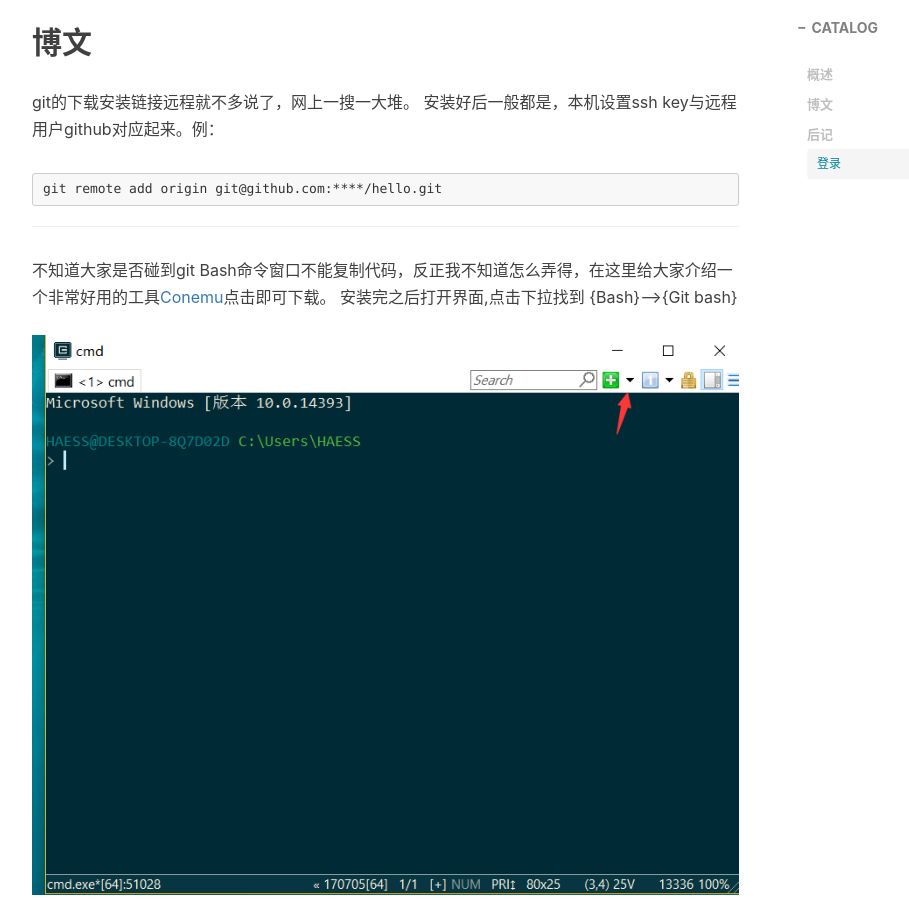
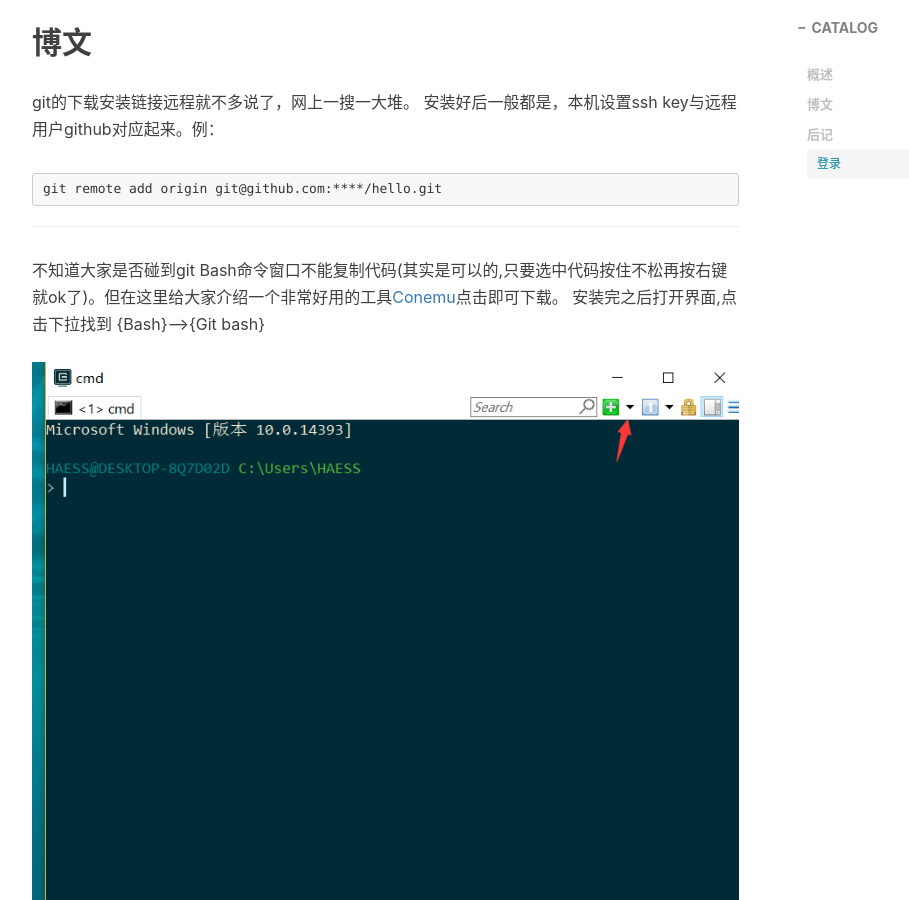
Before and after one commit to mrzhangxisheng/mrzhangxisheng.github.io, a Jekyll site: the page built from _posts/2017-07-09-gitExperience-2017.markdown, in a window 1280 px wide and 900 px high, scrolled down 698 px. Shown: the whole window, without its empty margins (233-1142 px from the left). Built offline with Jekyll 4.4.1, drawn with Linux system fonts in a browser that asks for light colours; nearby versions of some CDN libraries; comment, search, counter and statistics services are not loaded.

Commit message:
Update 2017-07-09-gitExperience-2017.markdown

````diff
--- a/_posts/2017-07-09-gitExperience-2017.markdown
+++ b/_posts/2017-07-09-gitExperience-2017.markdown
@@ -26,7 +26,7 @@
 git remote add origin git@github.com:****/hello.git
 ```
 ---
-不知道大家是否碰到git Bash命令窗口不能复制代码，反正我不知道怎么弄得，在这里给大家介绍一个非常好用的工具[Conemu](https://www.fosshub.com/ConEmu.html)点击即可下载。
+不知道大家是否碰到git Bash命令窗口不能复制代码(其实是可以的,只要选中代码按住不松再按右键就ok了)。但在这里给大家介绍一个非常好用的工具[Conemu](https://www.fosshub.com/ConEmu.html)点击即可下载。
 安装完之后打开界面,点击下拉找到 {Bash}-->{Git bash}
 ![Alt text](/img/2017-gitpost-1.jpg)
 现在打开一个会报错。
````
